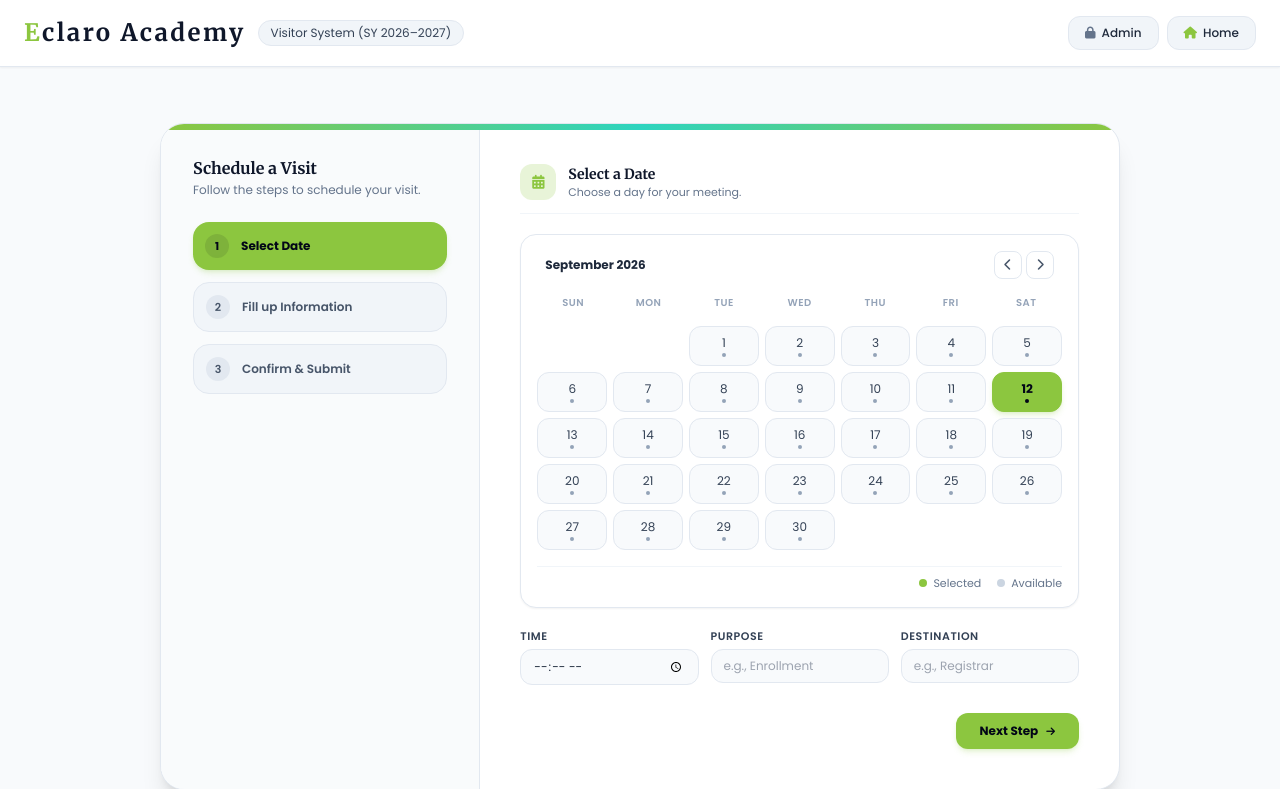
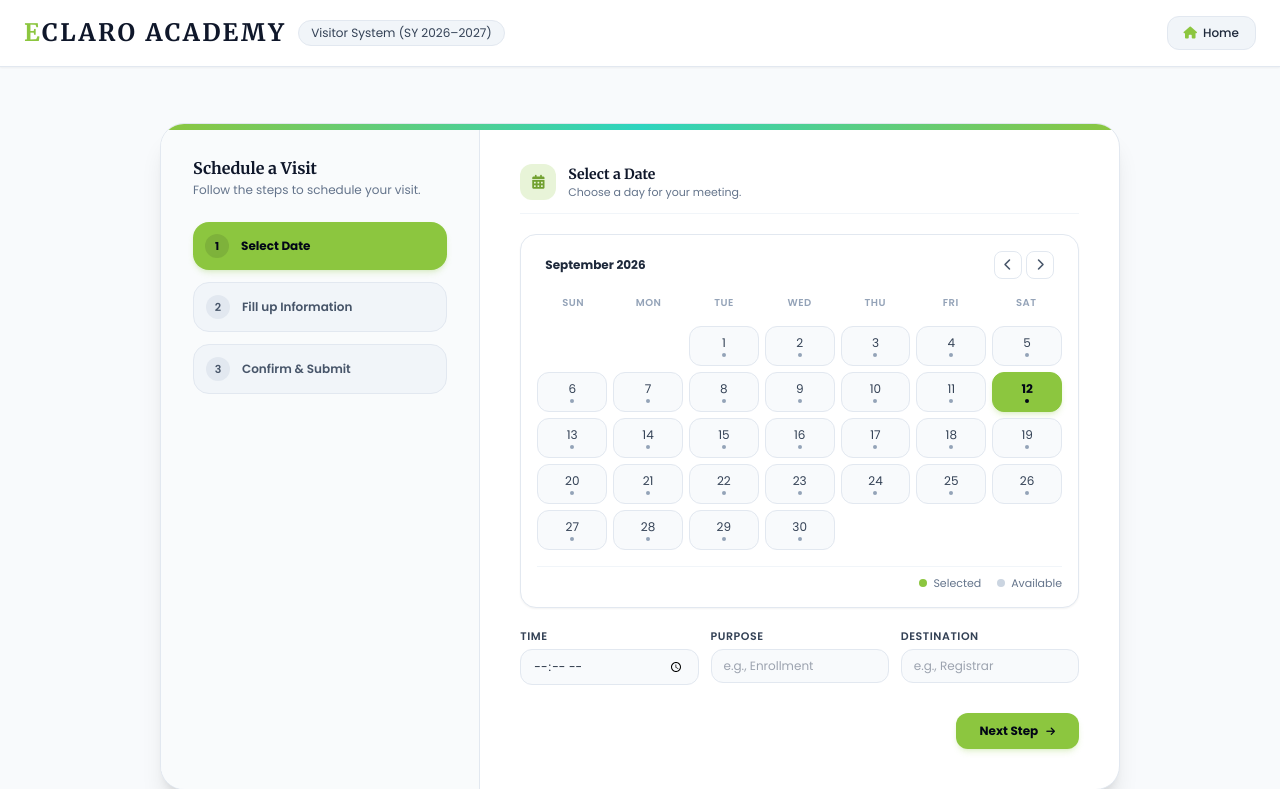
Before and after one commit to erickarcenal-hue/eclaro-visitor-system, a Flask app: page /register in a window 1280 px wide. Shown: the top 789 px of the page. Run offline with Flask 3, Linux system fonts and the light colour scheme; some libraries are stand-ins or nearby versions.

Commit message:
Update index.html

```diff
--- a/templates/index.html
+++ b/templates/index.html
@@ -20,13 +20,10 @@
     <!-- Top Header -->
     <header class="w-full px-6 py-4 flex justify-between items-center border-b border-slate-200 bg-white shadow-sm">
         <div class="flex items-center gap-3">
-            <span class="text-2xl font-black text-slate-900 tracking-widest font-serif-title"><span class="text-[#8CC63F]">E</span>claro Academy</span>
+            <span class="text-2xl font-black text-slate-900 tracking-widest font-serif-title"><span class="text-[#8CC63F]">E</span>CLARO ACADEMY</span>
             <span class="hidden sm:inline-block text-xs bg-slate-100 text-slate-700 px-3 py-1 rounded-full border border-slate-200">Visitor System (SY 2026–2027)</span>
         </div>
-        <div class="flex items-center gap-2">
-            <a href="/admin" class="text-xs bg-slate-100 hover:bg-slate-200 text-slate-800 px-4 py-2 rounded-xl font-medium border border-slate-200 transition-all flex items-center gap-1.5">
-                <i class="fas fa-lock text-slate-500"></i> Admin
-            </a>
+        <div>
             <a href="/" class="text-xs bg-slate-100 hover:bg-slate-200 text-slate-800 px-4 py-2 rounded-xl font-medium border border-slate-200 transition-all flex items-center gap-1.5">
                 <i class="fas fa-home text-[#8CC63F]"></i> Home
             </a>
@@ -41,7 +38,7 @@
         <div class="max-w-md mx-auto bg-white rounded-3xl shadow-xl border border-slate-200 p-8 text-center space-y-6 relative overflow-hidden">
             <div class="absolute top-0 left-0 right-0 h-1.5 bg-gradient-to-r from-[#8CC63F] via-teal-400 to-[#8CC63F]"></div>
 
-            <div class="w-16 h-16 bg-[#8CC63F]/20 text-[#8CC63F] rounded-2xl flex items-center justify-center mx-auto text-2xl border border-[#8CC63F]/30">
+            <div class="w-16 h-16 bg-[#8CC63F]/20 text-[#72a131] rounded-2xl flex items-center justify-center mx-auto text-2xl border border-[#8CC63F]/30">
                 <i class="fas fa-check"></i>
             </div>
 
@@ -53,15 +50,9 @@
             <div class="bg-slate-50 border border-slate-200 rounded-2xl p-4 text-left space-y-2.5 text-xs">
                 <div class="flex justify-between"><span class="text-slate-500">Name:</span> <span class="font-semibold text-slate-900">{{ visitor.name }}</span></div>
                 <div class="flex justify-between"><span class="text-slate-500">Contact:</span> <span class="font-semibold text-slate-900">{{ visitor.contact }}</span></div>
-                <div class="flex justify-between"><span class="text-slate-500">Purpose:</span> <span class="font-semibold text-[#8CC63F]">{{ visitor.purpose }}</span></div>
+                <div class="flex justify-between"><span class="text-slate-500">Purpose:</span> <span class="font-semibold text-[#72a131]">{{ visitor.purpose }}</span></div>
                 <div class="flex justify-between"><span class="text-slate-500">Destination:</span> <span class="font-semibold text-slate-900">{{ visitor.person_to_visit }}</span></div>
                 <div class="flex justify-between"><span class="text-slate-500">Schedule:</span> <span class="font-semibold text-indigo-600">{{ visitor.scheduled_date }} @ {{ visitor.scheduled_time }}</span></div>
-            </div>
-
-            <div class="pt-2">
-                <a href="/register" class="w-full inline-block bg-[#8CC63F] hover:bg-[#7ab332] text-slate-950 font-bold py-3 px-6 rounded-xl text-xs transition-all shadow-md shadow-[#8CC63F]/20">
-                    Register Another Visitor
-                </a>
             </div>
         </div>
 
@@ -109,7 +100,7 @@
                     <!-- STEP 1: Interactive Calendar & Details -->
                     <div id="form-step-1" class="wizard-step space-y-5">
                         <div class="flex items-center gap-3 border-b border-slate-100 pb-3">
-                            <div class="w-9 h-9 rounded-xl bg-[#8CC63F]/20 text-[#8CC63F] flex items-center justify-center text-sm">
+                            <div class="w-9 h-9 rounded-xl bg-[#8CC63F]/20 text-[#72a131] flex items-center justify-center text-sm">
                                 <i class="fas fa-calendar-alt"></i>
                             </div>
                             <div>
@@ -211,7 +202,7 @@
                             <div class="flex justify-between"><strong class="text-slate-500">Date:</strong> <span id="summary-date" class="font-semibold text-indigo-600">-</span></div>
                             <div class="flex justify-between"><strong class="text-slate-500">Name:</strong> <span id="summary-name" class="font-semibold text-slate-900">-</span></div>
                             <div class="flex justify-between"><strong class="text-slate-500">Contact:</strong> <span id="summary-contact" class="font-semibold text-slate-900">-</span></div>
-                            <div class="flex justify-between"><strong class="text-slate-500">Purpose:</strong> <span id="summary-purpose" class="font-semibold text-[#8CC63F]">-</span></div>
+                            <div class="flex justify-between"><strong class="text-slate-500">Purpose:</strong> <span id="summary-purpose" class="font-semibold text-[#72a131]">-</span></div>
                             <div class="flex justify-between"><strong class="text-slate-500">Destination:</strong> <span id="summary-person" class="font-semibold text-slate-900">-</span></div>
                         </div>
 
```
